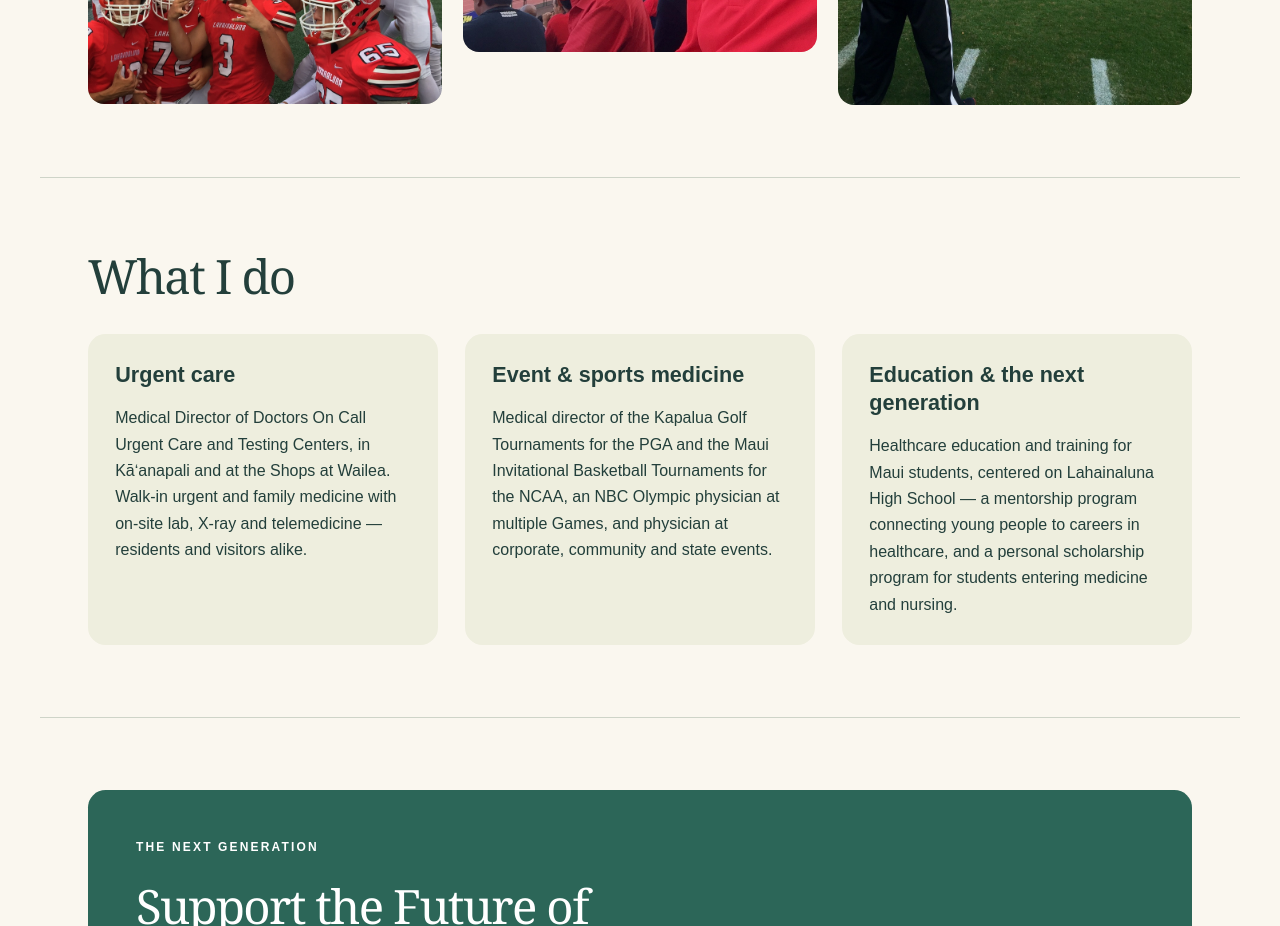
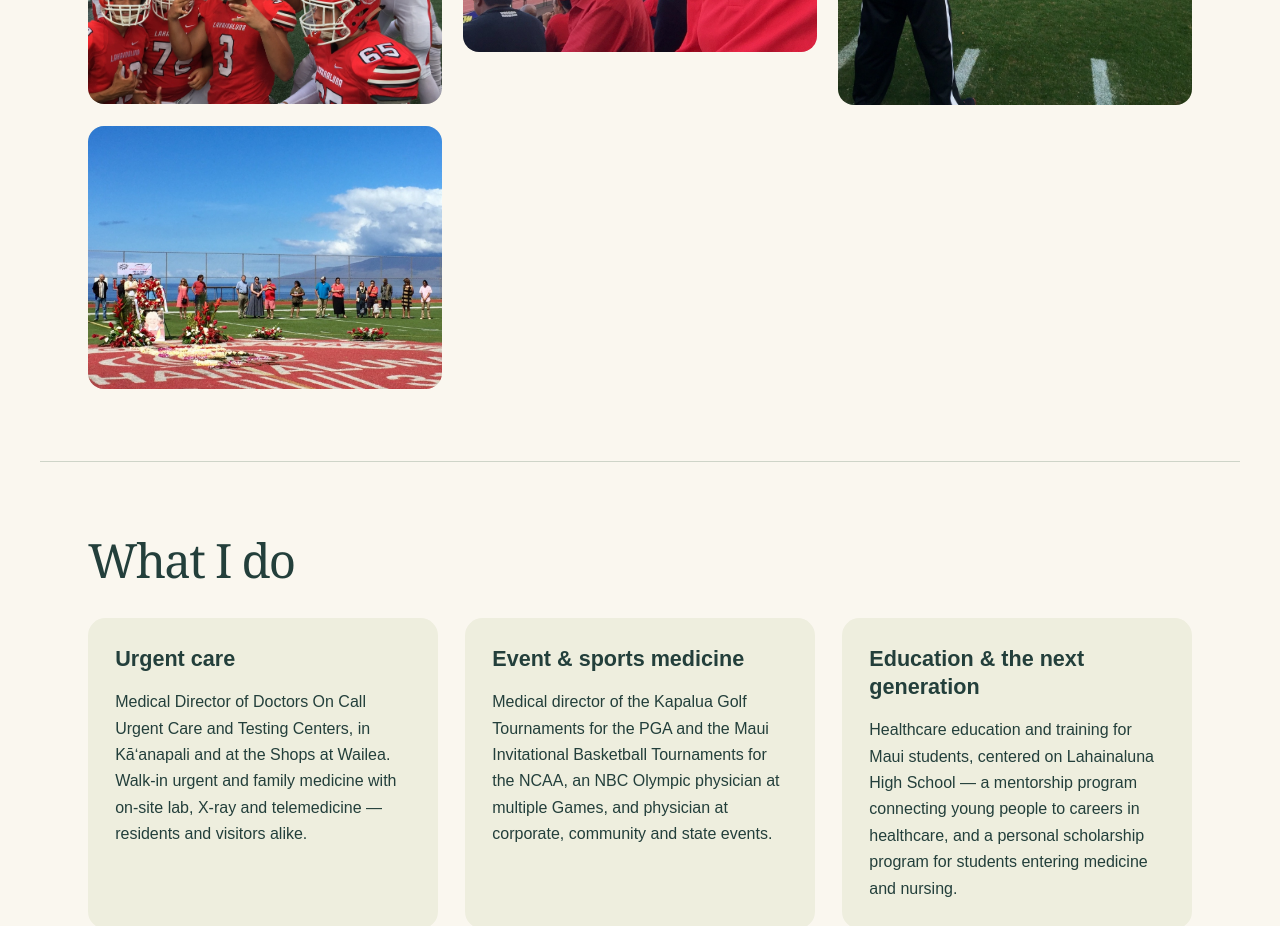
Before and after one commit to oceanseth/DrEstin.com, a React (Vite) app: page / in a window 1280 px wide. Shown: the part 7580-8506 px from the top of the page. Built offline with nearby package versions, Linux system fonts and the light colour scheme.

Commit message:
Add field tribute photo to Lahainaluna gallery

```diff
--- a/src/content.js
+++ b/src/content.js
@@ -446,6 +446,10 @@ export const teamAdvisor = {
     {
       "src": "/media/lahainaluna/team-15.jpeg",
       "alt": "A referee watching football players in red and white uniforms line up for a play, with spectators in the stands."
+    },
+    {
+      "src": "/media/lahainaluna/team-16.jpeg",
+      "alt": "People gathered on the Lahainaluna football field around floral tributes and a portrait, with the ocean and mountains behind them."
     }
   ]
 }
```
Also changed, not shown: public/media/lahainaluna/team-16.jpeg (added).
